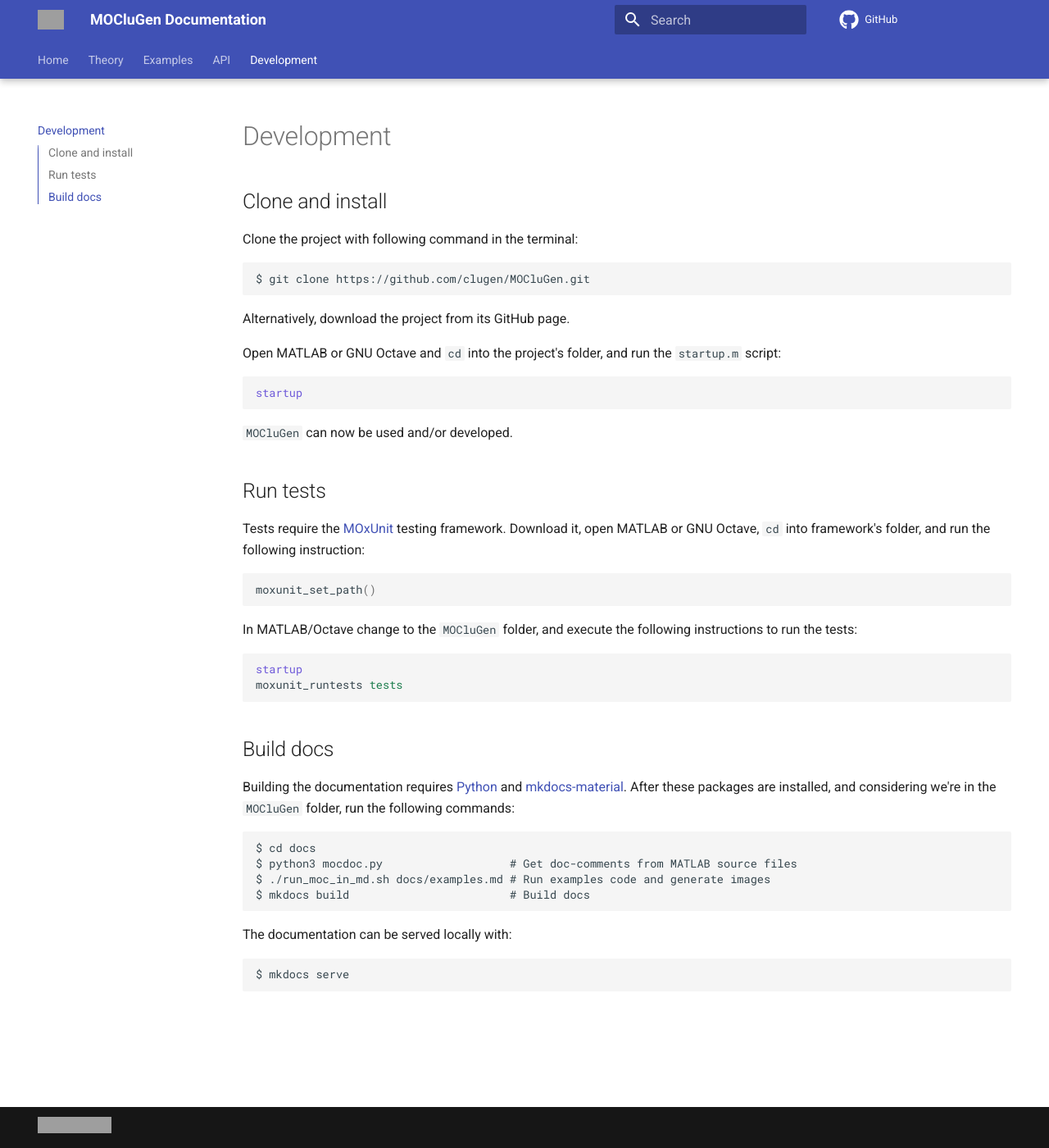
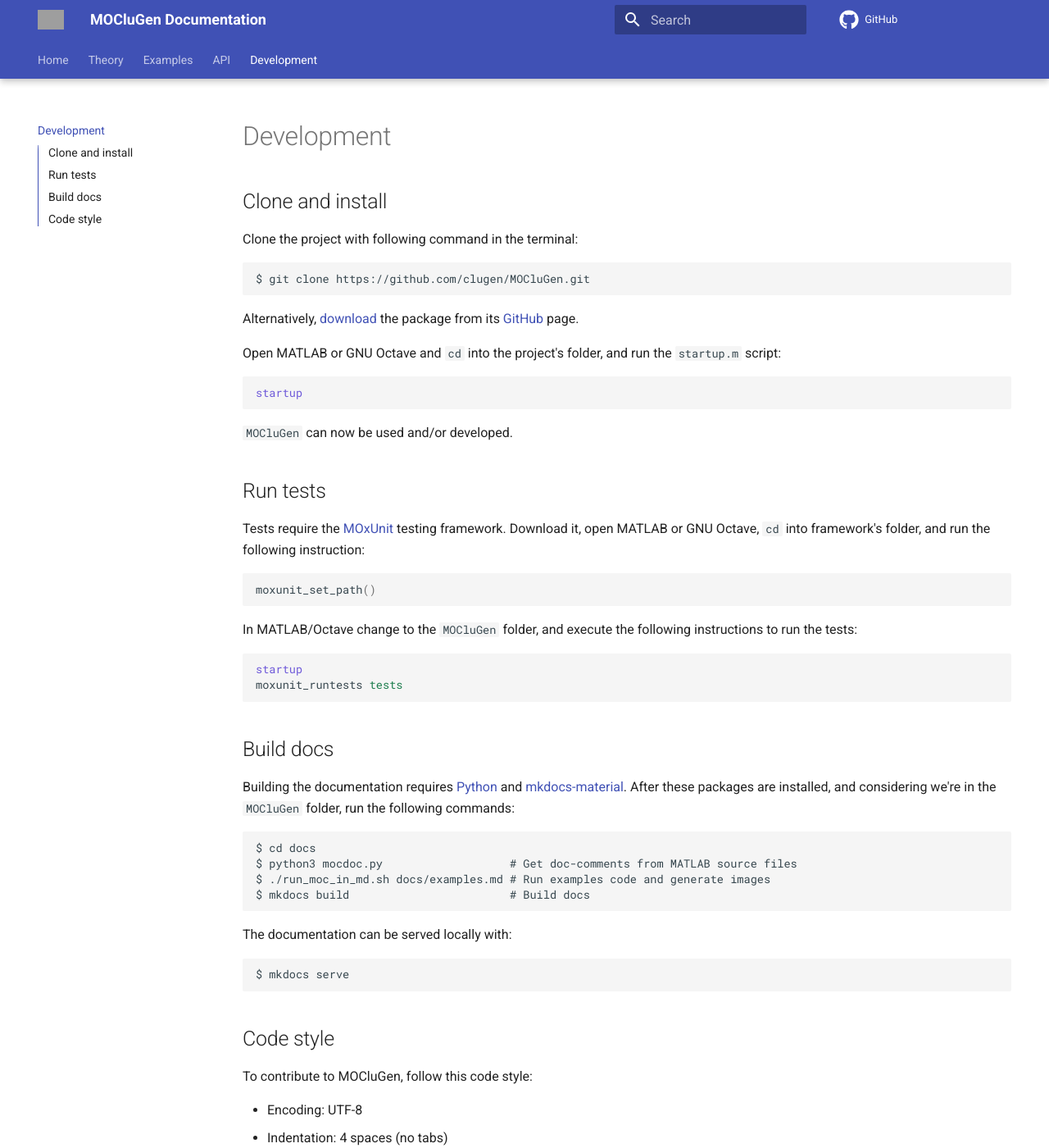
Before and after one commit to clugen/MOCluGen, an MkDocs documentation site: the page built from docs/docs/dev.md, in a window 1280 px wide and 1400 px high. Shown: the whole window at 82% size. Built offline with MkDocs 1.6.1 and Material for MkDocs 9.7.7, drawn with Linux system fonts in a browser that asks for light colours; comment, search, counter and statistics services are not loaded; some of the changed text lies outside the part shown; grey boxes are pictures that could not be loaded.

Commit message:
Docs: dev: add code style

````diff
--- a/docs/docs/dev.md
+++ b/docs/docs/dev.md
@@ -6,7 +6,9 @@ Clone the project with following command in the terminal:
 $ git clone https://github.com/clugen/MOCluGen.git
 ```
 
-Alternatively, download the project from its GitHub page.
+Alternatively,
+[download](https://github.com/clugen/MOCluGen/archive/refs/heads/master.zip) the
+package from its [GitHub](https://github.com/clugen/MOCluGen/) page.
 
 Open MATLAB or GNU Octave and `cd` into the project's folder, and run the
 `startup.m` script:
@@ -56,3 +58,12 @@ $ mkdocs serve
 [MOxUnit]: https://github.com/MOxUnit/MOxUnit
 [Python]: https://www.python.org/downloads/
 [mkdocs-material]: https://pypi.org/project/mkdocs-material/
+
+## Code style
+
+To contribute to MOCluGen, follow this code style:
+
+* Encoding: UTF-8
+* Indentation: 4 spaces (no tabs)
+* Line size limit: 100 chars
+* Newlines: Unix style, i.e. LF or `\n`
````
